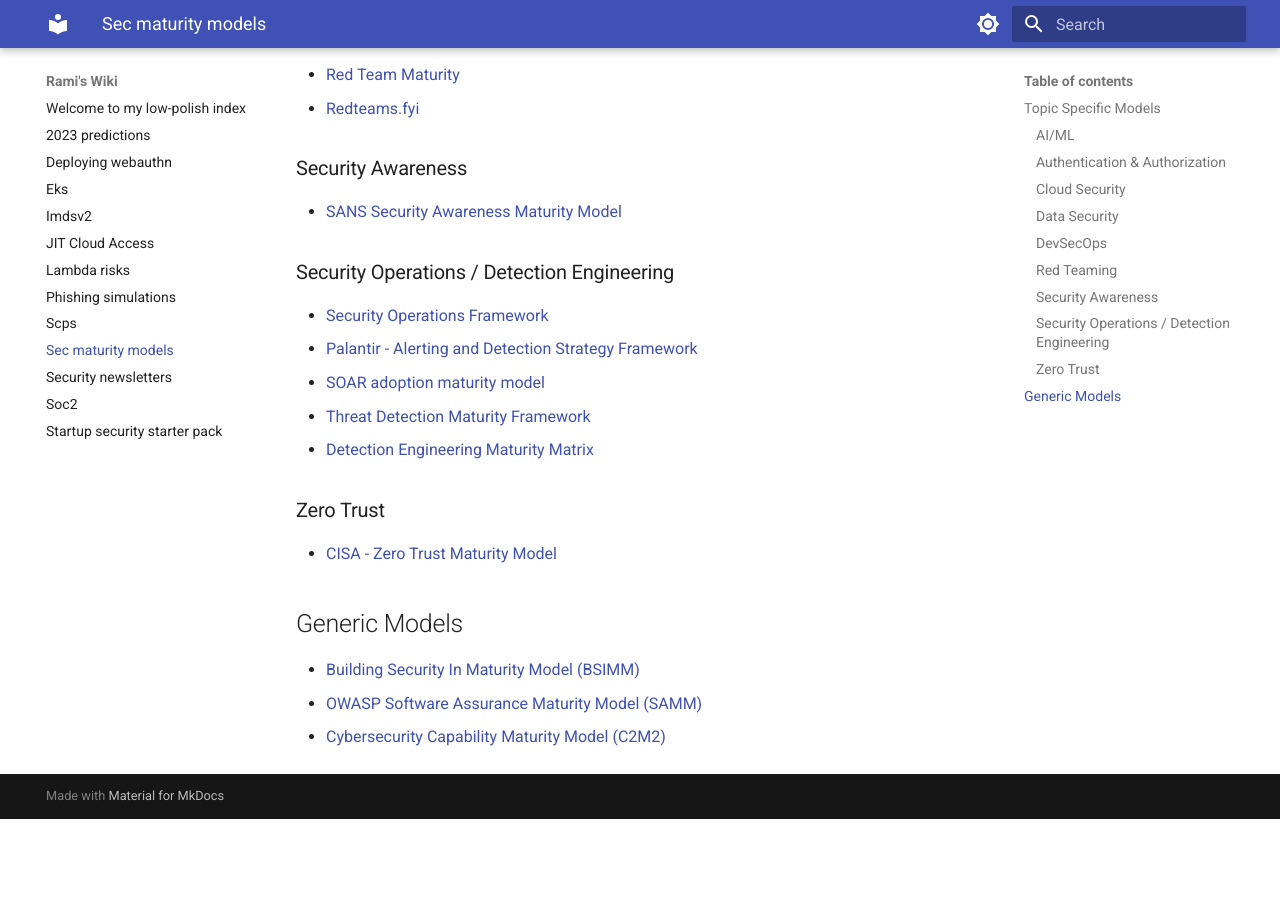
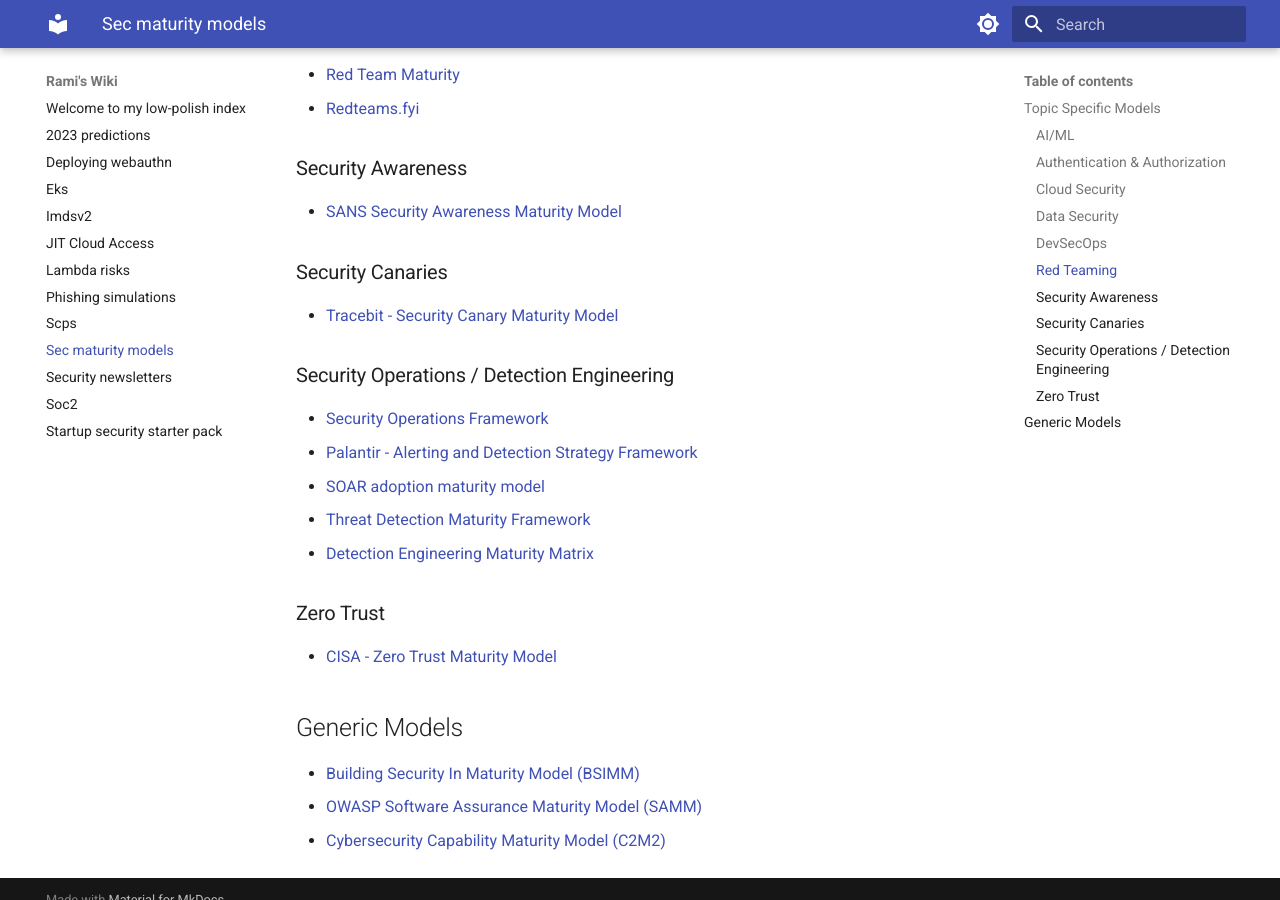
Before and after one commit to ramimac/wiki, an MkDocs documentation site: the page built from docs/sec-maturity-models.md, in a window 1280 px wide and 900 px high, scrolled down 867 px. Built offline with MkDocs 1.6.1 and Material for MkDocs 9.7.7, drawn with Linux system fonts in a browser that asks for light colours; before the commit the page ends 1686 px from its top, so only the background shows below that.

Commit message:
Add security canary models

```diff
--- a/docs/sec-maturity-models.md
+++ b/docs/sec-maturity-models.md
@@ -30,6 +30,9 @@
 ### Security Awareness
 * [SANS Security Awareness Maturity Model](https://www.sans.org/security-awareness-training/resources/maturity-model/)
 
+### Security Canaries
+* [Tracebit - Security Canary Maturity Model](https://tracebit.com/blog/the-security-canary-maturity-model)
+
 ### Security Operations / Detection Engineering
 * [Security Operations Framework](https://hockeyinjune.medium.com/security-operations-framework-2b63840a1128)
 * [Palantir - Alerting and Detection Strategy Framework](https://blog.palantir.com/alerting-and-detection-strategy-framework-52dc33722df2)
```
